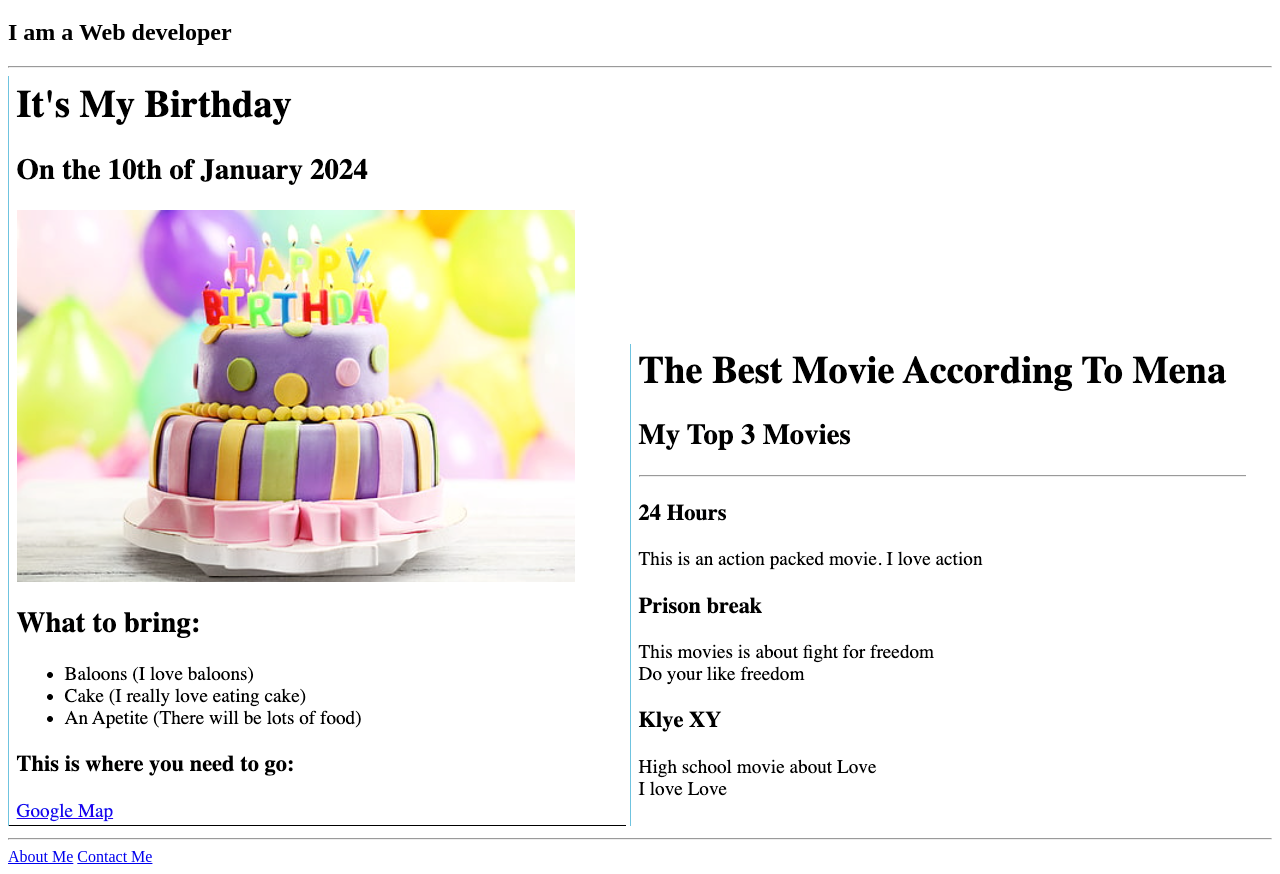
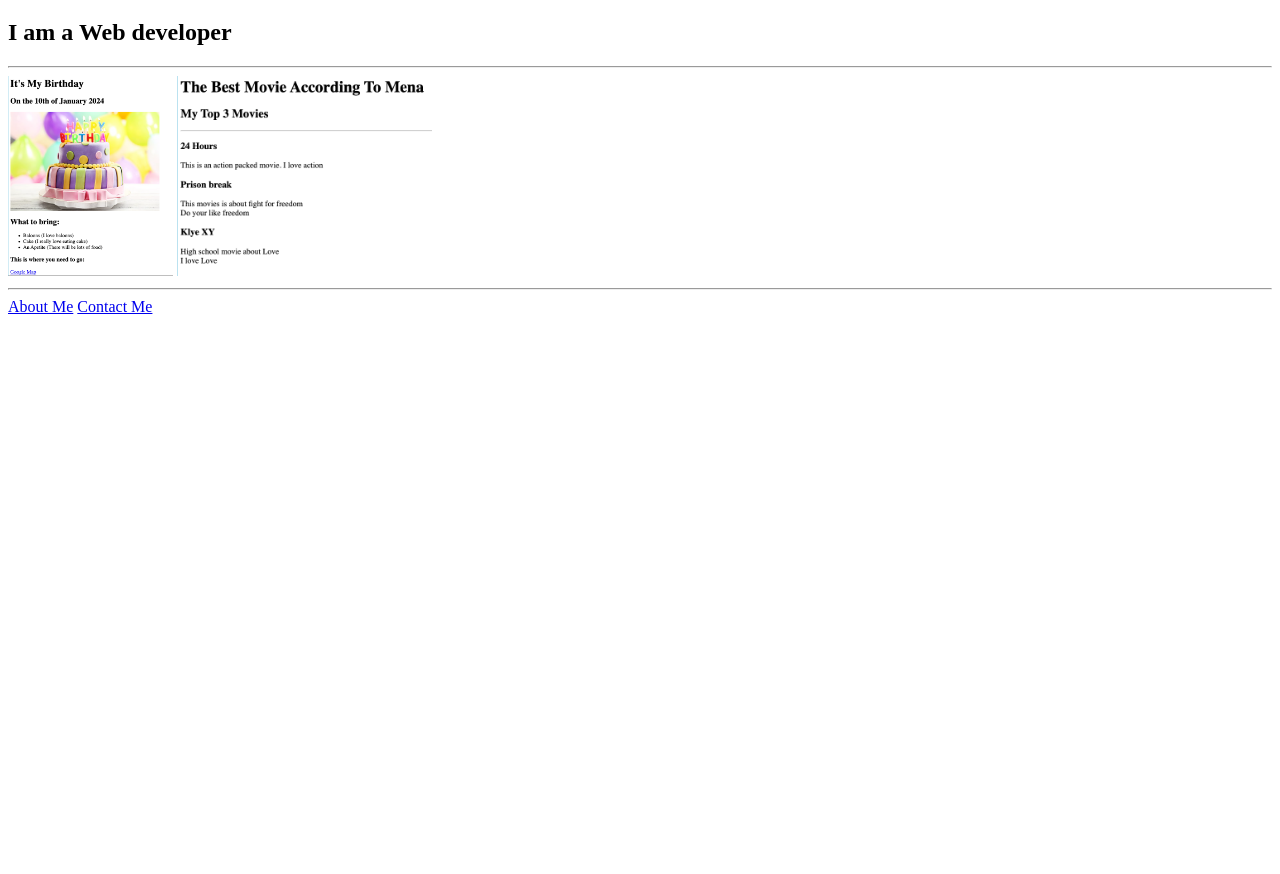
Before and after one commit to menaujiri/100_days_of_code, a plain HTML site: page Web Development/Multi-Page_website/4.3 HTML Porfolio Project/index.html in a window 1280 px wide. Shown: the part 61-935 px from the top of the page. After the commit the page ends 800 px from the top, so only its background shows below. Drawn offline with Linux system fonts and the light colour scheme.

Commit message:
HTML portfolio project

```diff
--- a/Web Development/Multi-Page_website/4.3 HTML Porfolio Project/index.html
+++ b/Web Development/Multi-Page_website/4.3 HTML Porfolio Project/index.html
@@ -26,13 +26,11 @@ https://developer.mozilla.org/en-US/docs/Web/HTML/Element/img#attr-height -->
     <h2>I am a Web developer</h2>
 
     <hr />
-
-    <a href="./public/birthday-invite.html"> <img src="./assets/images/Birtday Invite mine.png"></a>
-    <a href="./public/movie-ranking.html"> <img src="./assets/images/movie ranking mine.png"></a>
-
+    <a href="./public/birthday-invite.html"> <img height="200"src="./assets/images/Birtday Invite mine.png"/></a>
+    <a href="./public/movie-ranking.html"> <img height="200" src="./assets/images/movie ranking mine.png"></a>
     <hr />
-
-    <a href="./public/about.html">About Me</a> <a href="./public/contact.html">Contact Me</a>
+    <a href="./public/about.html">About Me</a>
+    <a href="./public/contact.html">Contact Me</a>
 
 </body>
 </html>
```
